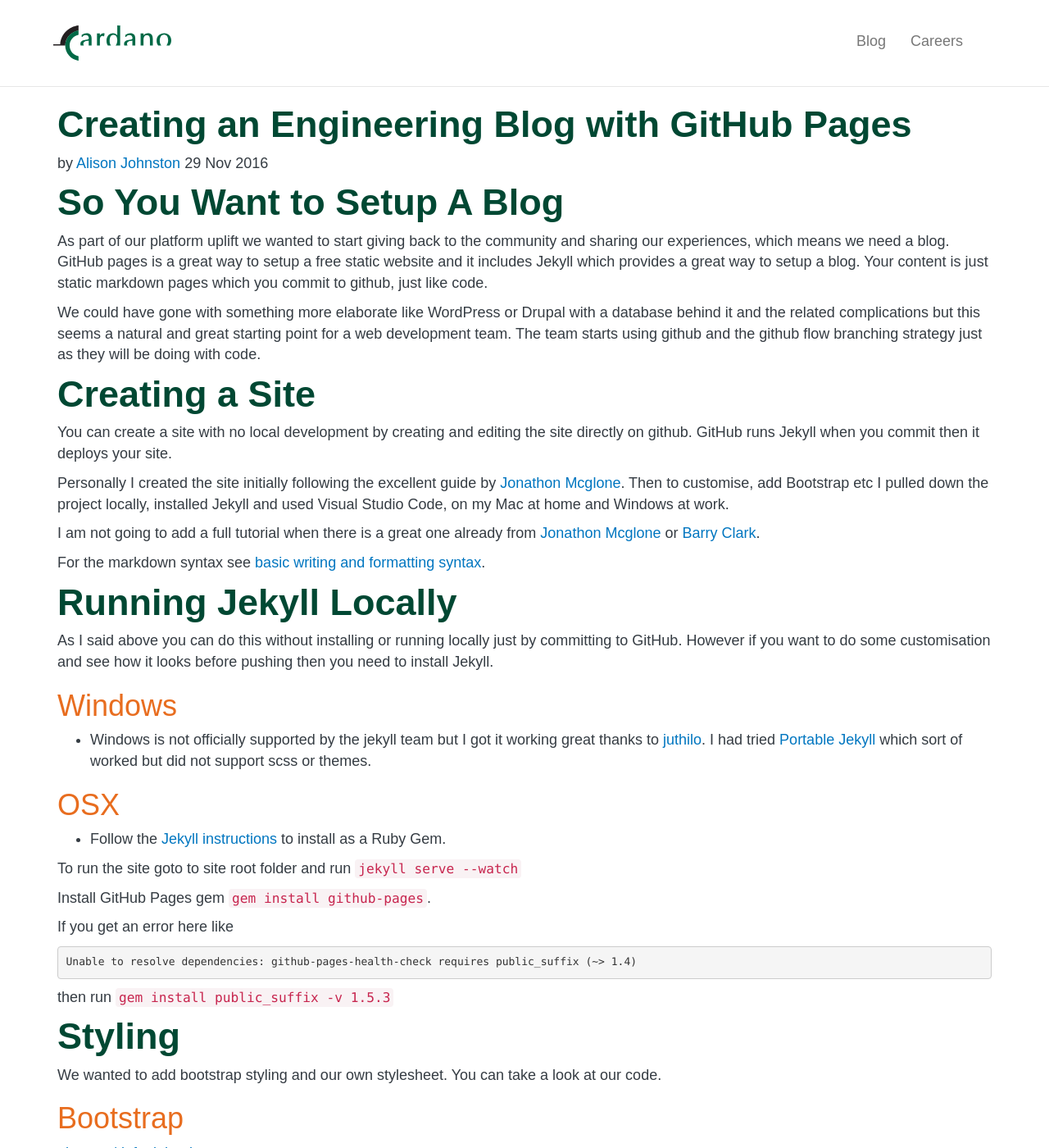
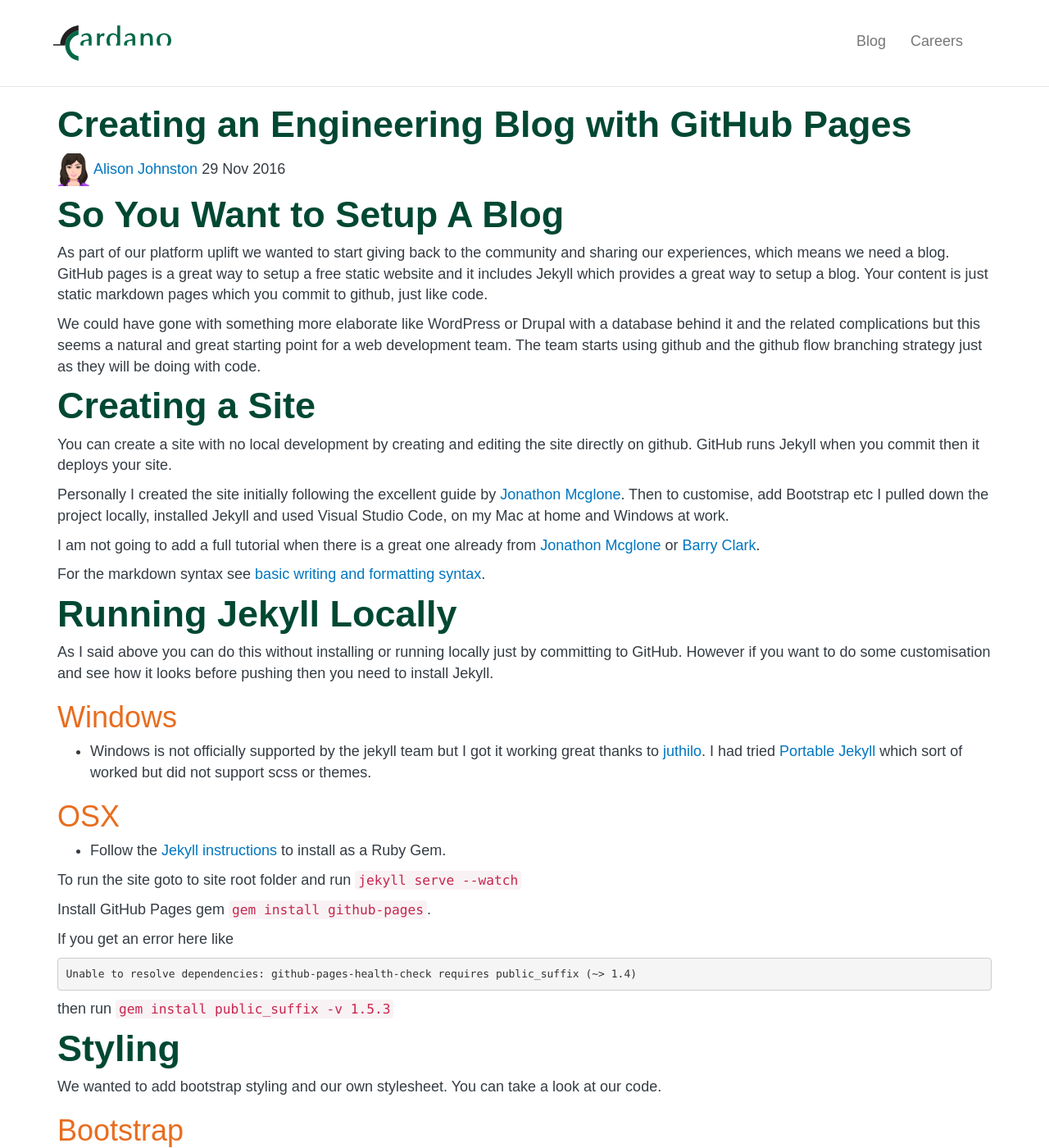
Before and after one commit to ronlawrence/cardano.github.io, a Jekyll site: the page built from _posts/2016-11-29-creating-an-engineering-blog.md, in a window 1280 px wide and 1400 px high. Shown: the whole window at 82% size. Built offline with Jekyll 4.4.1, drawn with Linux system fonts in a browser that asks for light colours; nearby versions of some CDN libraries; some web fonts are replaced.

Commit message:
Author photo

```diff
--- a/_data/authors.yml
+++ b/_data/authors.yml
@@ -3,3 +3,4 @@
     name: Alison Johnston
     email: a.johnston@cardano.com
     web: https://uk.linkedin.com/in/alisonjohnstonuk
+    photo: /assets/images/avatars/alison.png
--- a/_layouts/post.html
+++ b/_layouts/post.html
@@ -8,8 +8,12 @@
 <p class="meta">
   {% if author %}
   <span>
-    <!-- Personal Info. -->
-    by <a href="{{ author.web }}" target="_blank">{{ author.name }}</a>
+    {% if author.photo %}
+      <a href="{{ author.web }}" target="_blank">
+        <img src="{{ author.photo }}">
+      </a>
+    {% endif %}
+    <a href="{{ author.web }}" target="_blank">{{ author.name }}</a>
   </span>
   {% endif %}
   {{ page.date | date_to_string }}
--- a/assets/css/main.scss
+++ b/assets/css/main.scss
@@ -115,6 +115,13 @@
     margin-bottom: 2.0em;
 }
 
+.meta {
+  img {
+    height: 40px;
+    width: auto;
+  }
+}
+
 .content {
   h1 {
     margin-top: 0em;
```
